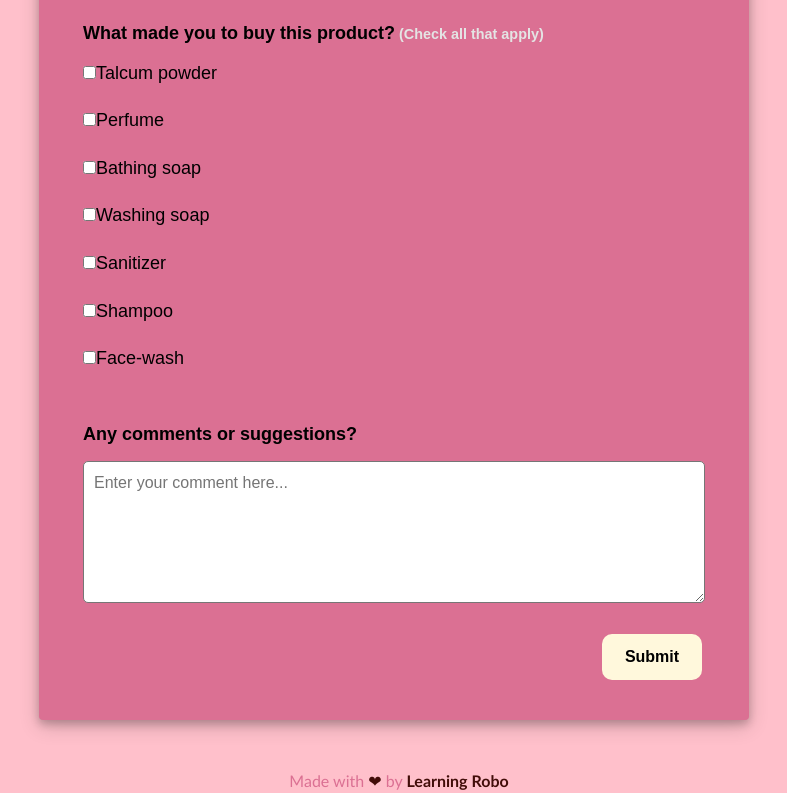
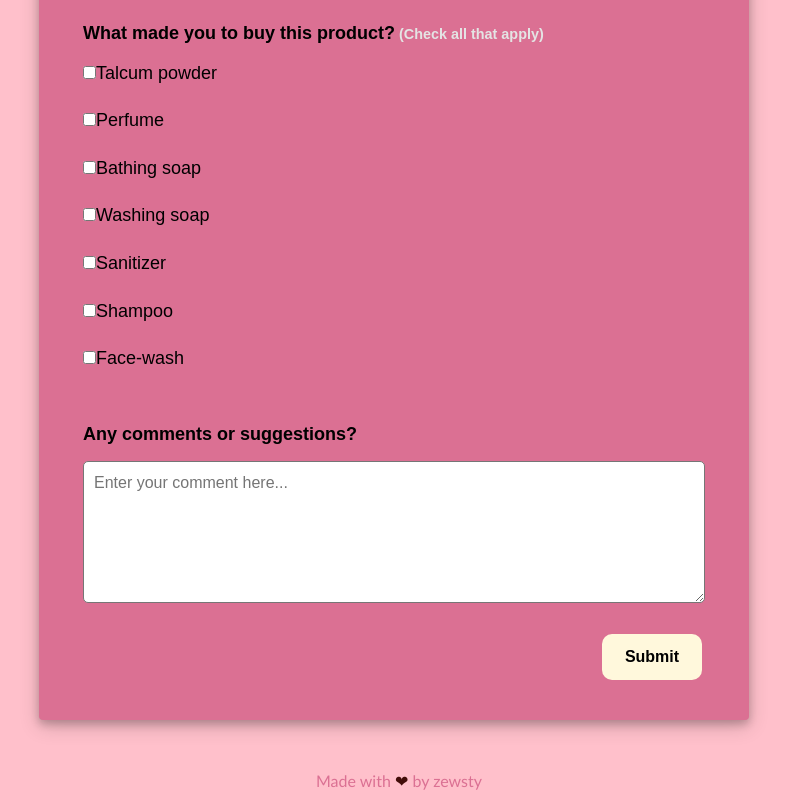
Before and after one commit to monisha0204/Survey-Form, a plain HTML site: page index.html in a window 1280 px wide. Shown: the part 1063-1856 px from the top of the page, without its empty margins (241-1028 px from the left). Drawn offline with Linux system fonts and the light colour scheme.

Commit message:
Update index.html

```diff
--- a/index.html
+++ b/index.html
@@ -85,6 +85,6 @@
         <button type="submit" id="submit" value="submit" class="submit-button">Submit</button>
     </form>
 </div>
-<div class="credit">Made with <span style="color:#420d09">❤</span> by <a href="https://www.learningrobo.com/">Learning Robo</a></div>
+<div class="credit">Made with <span style="color:#420d09">❤</span> by zewsty</div>
 </body>
 </html>
```
